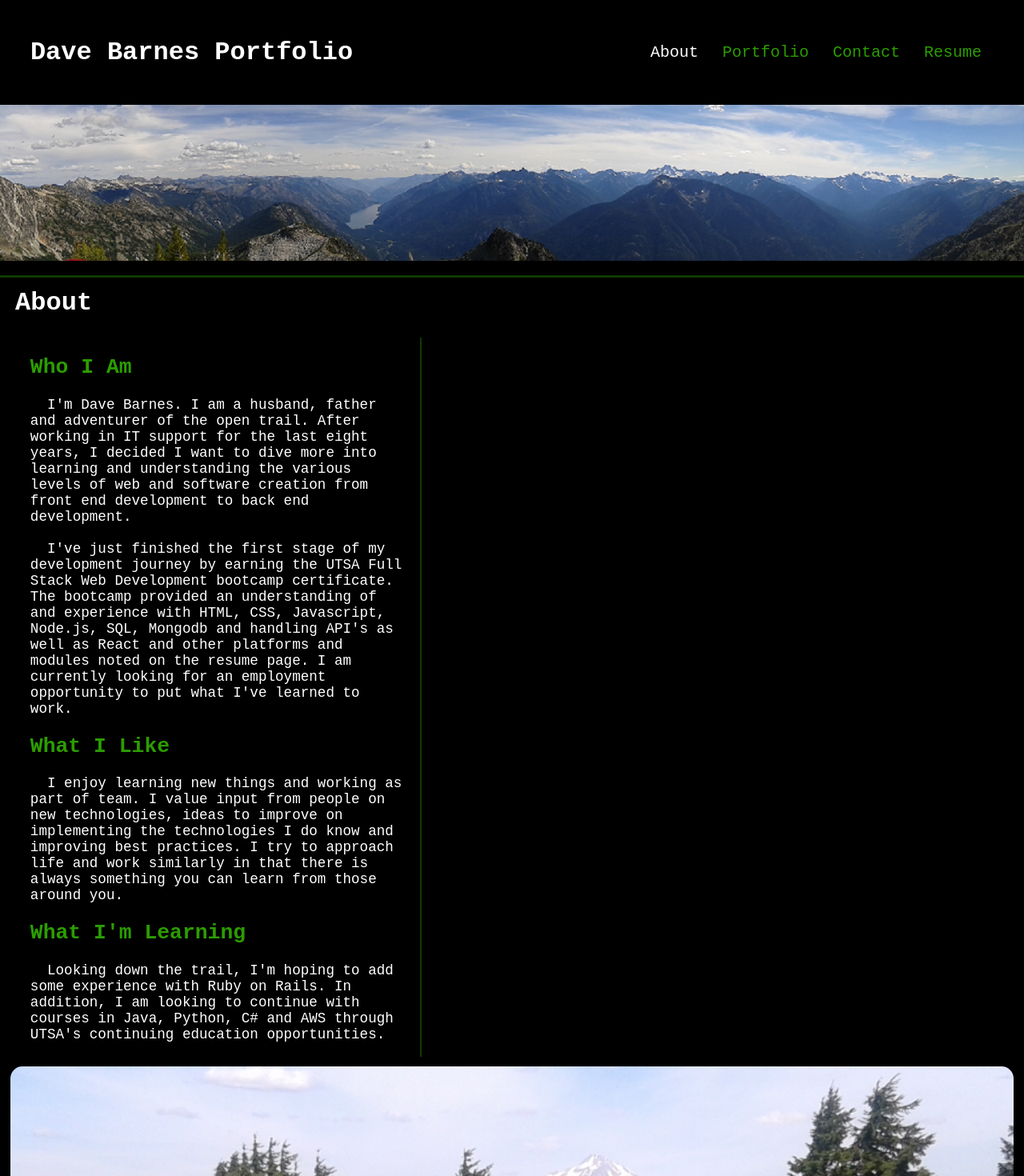
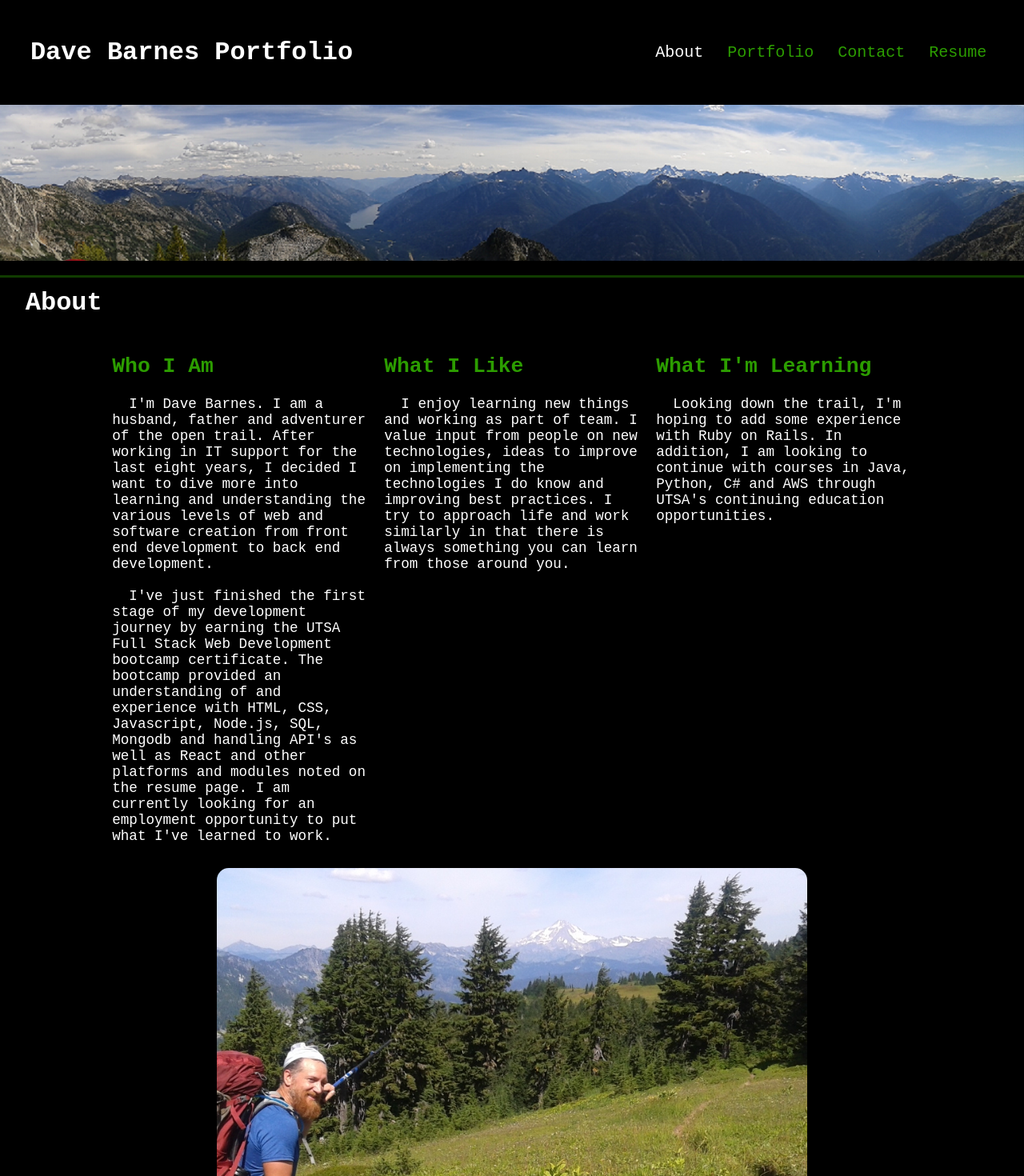
Before and after one commit to rohirrimsride/rohirrimsride-portfolio, a React (Create React App) app: page / in a window 1280 px wide. Shown: the top 1470 px of the page at 80% size. Built offline with nearby package versions, Linux system fonts and the light colour scheme.

Commit message:
Additional tweaks to responsive design

```diff
--- a/src/assets/css/style.css
+++ b/src/assets/css/style.css
@@ -32,7 +32,7 @@
 
 header nav {
     flex: 33%;
-    padding: 0 1%;
+    padding: 0% .5%;
     margin: auto;
 }
 
@@ -365,40 +365,29 @@
     }
 }
 
-@media screen and (max-width: 1650) {
-    .about-me {
-        display: flex;
-        flex-direction: column;
-        margin: 1%;
-        padding-top: 0%;
-    }
-
-    .about-scaling {
-        display: flex;
-        margin-top: 1%;
-    }
-
-    .section-title-about {
-        margin: auto .5%;
-        padding-right: 1%;
-        border-right: none;
-        font-size: 200%;
-    }
-}
-
 @media screen and (max-width: 1650px) {
 
     .about-me {
-        /* padding: 0% 1% 1% 1%; */
+        display: block;
+        padding: 0% 1% 1% 1%;
     }
 
     .bio {
-        display: block;
+        display: flex;
+        flex-direction: row;
+        width: 85%;
+        border-right: none;
+    }
+
+    .bio-sections {
+        flex: 33%;
+        margin: 0% 1%
     }
 
     .about-scaling {
         display: flex;
         flex-direction: column;
+        align-items: center;
         border-bottom: 0px;
         padding-top: 1%;
         padding-bottom: 0%;
@@ -408,16 +397,15 @@
         width: 100%;
         border-right: 0px;
     }
+
+    .about-me img {
+        border-radius: 15px;
+        /* height: 50%; */
+        width: 60%;
+    }
 /* About section changes end */
 
 /* Portfolio section changes start */
-    .section-title {
-        margin: 1% .5% 0% .5%;
-        padding-right: 1%;
-        border-right: 0px solid var(--border-color);
-        font-size: 200%;
-    }
-
     .card, .card-reverse {
         display: block;
         margin: 1%;
@@ -444,33 +432,25 @@
 /* Portfolio section changes start */
 }
 
+@media screen and (max-width: 1250px) {
+
+    .contactForm {
+        width: 45%;
+    }
+}
+
 @media screen and (max-width: 1030px) {
 
-    /* .about-me {
-        display: block;
-        padding: 0% 1% 1% 1%;
+    .bio {
+        display: flex;
+        flex-direction: column;
+        width: 85%;
+        border-right: none;
     }
 
-    .about-scaling {
-        flex-wrap: wrap;
-        justify-content: center;
-        border-bottom: 0px;
-        padding-top: 1%;
-        padding-bottom: 0%;
+    .about-me img {
+        width: 85%;
     }
-
-    .about-me p {
-        width: 100%;
-        border-right: 0px;
-        text-align: center;
-    }
-
-    .section-title {
-        margin: 1% .5% 0% .5%;
-        padding-right: 1%;
-        border-right: 0px solid var(--border-color);
-        font-size: 200%;
-    } */
 
     header nav {
         display: flex;
@@ -502,6 +482,10 @@
         margin-left: 0%;
         border-top: 3px solid var(--border-color);
         border-left: none;
+    }
+
+    .contactForm {
+        width: 60%;
     }
 }
 
@@ -544,8 +528,15 @@
         text-align: center;
     }
 
-    .contact-form {
+    .contactForm {
         width: 80%;
+    }
+
+    .profs-list {
+        display: flex;
+        flex-direction: column;
+        align-items: center;
+        margin: 1% 2%;
     }
 }
 
@@ -563,6 +554,7 @@
         flex-direction: row;
         flex-wrap: wrap;
         width: 100%;
+        padding: 0%;
     }
 
     .contact-me {
```
